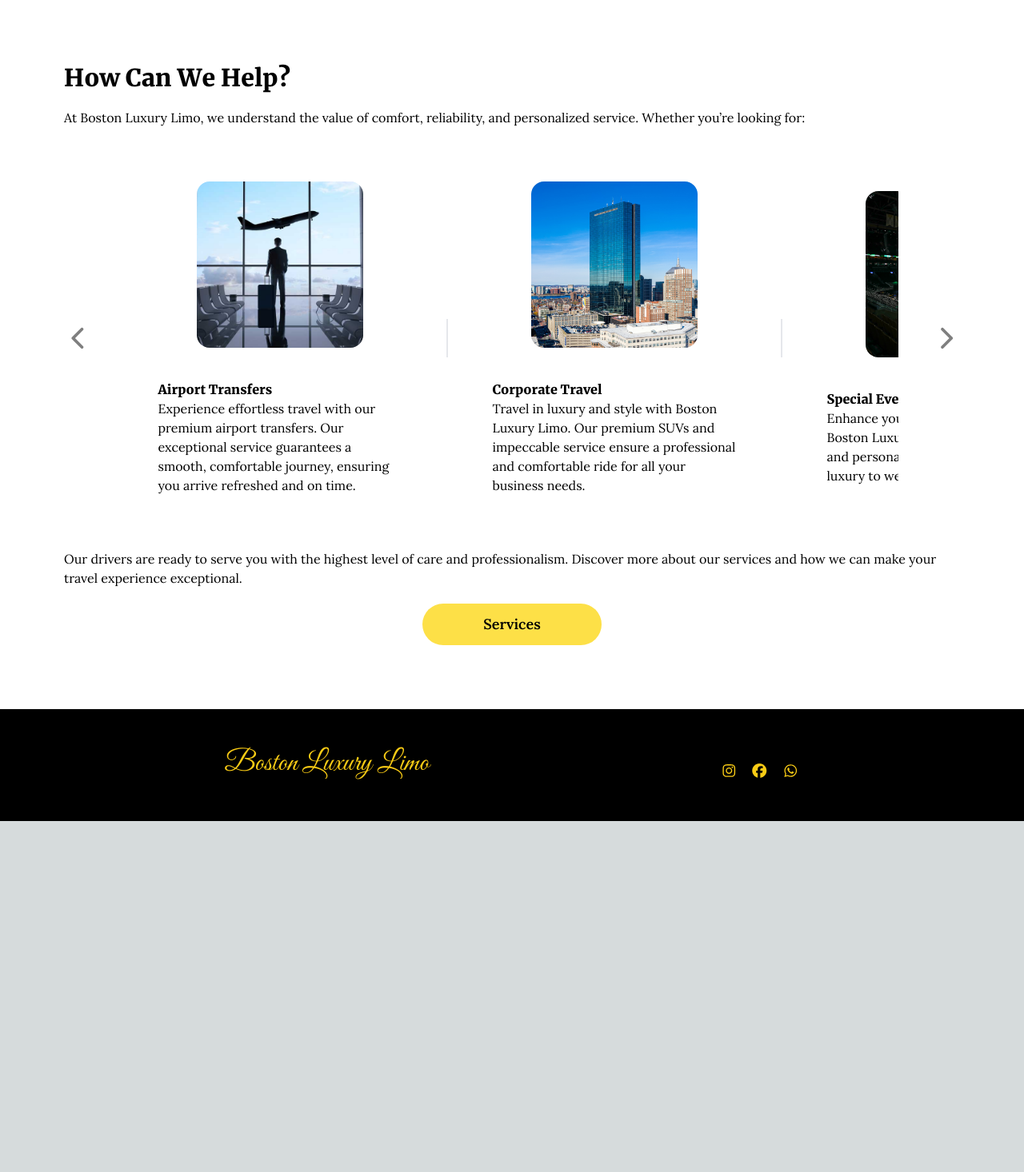
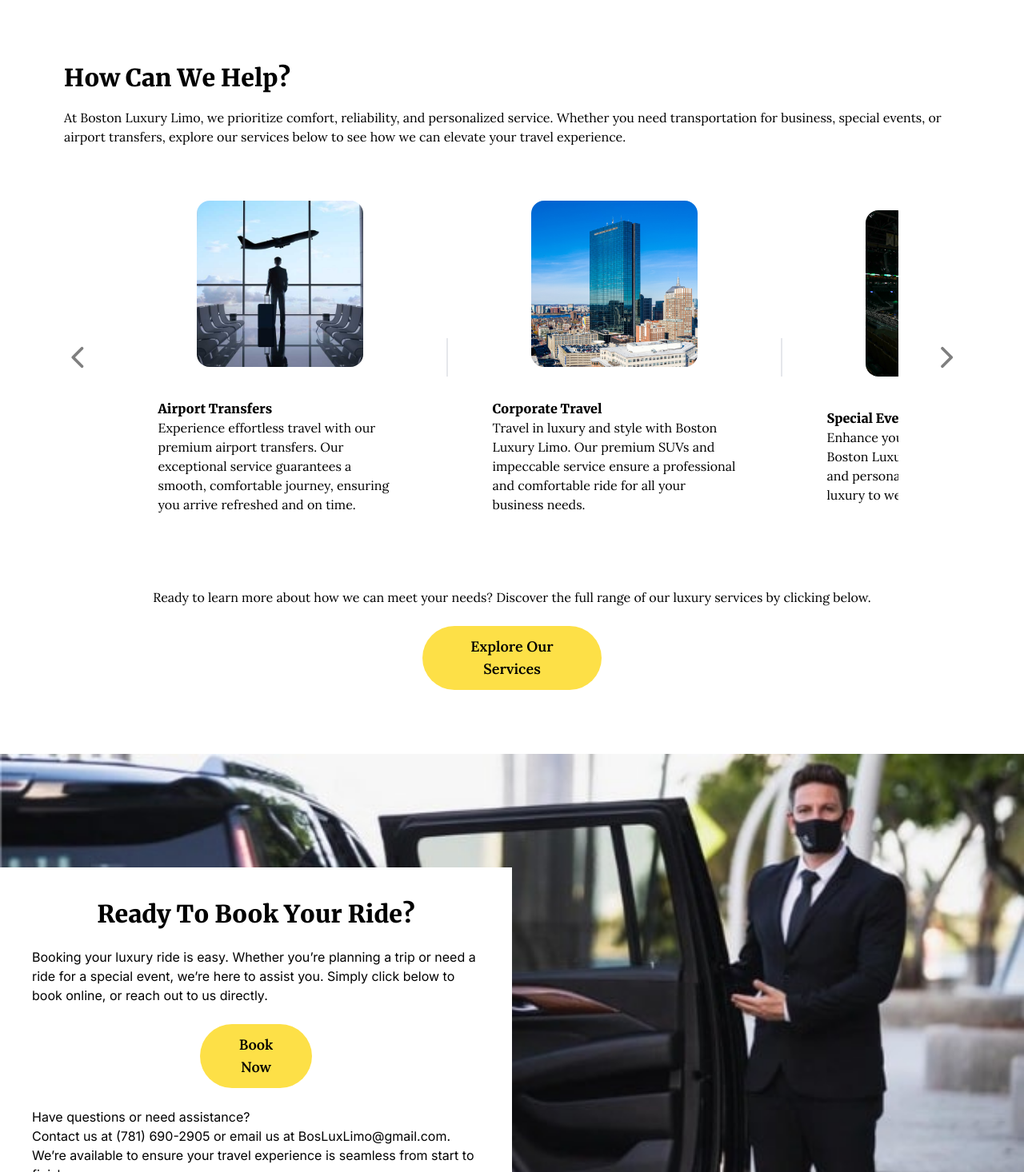
Before and after one commit to asougrati/Boston-Luxury-Limo, a Next.js app in the folder boston-limo-website/: page / in a window 1280 px wide. Shown: the part 1264-2730 px from the top of the page at 80% size. Before the commit the page ends 2291 px from the top, so only its background shows below. Built offline with nearby package versions, Linux system fonts and the light colour scheme.

Commit message:
Changes on my personal laptop

```diff
--- a/boston-limo-website/app/globals.css
+++ b/boston-limo-website/app/globals.css
@@ -45,7 +45,7 @@
   src: url('/fonts/Lora/Lora-VariableFont_wght.ttf') format('truetype'),
        url('/fonts/Lora/Lora-Italic-VariableFont_wght.ttf') format('truetype');
   font-weight: 600;
-  font-style: medium;
+  font-style: normal;
 }
 
 @font-face {
--- a/boston-limo-website/app/page.js
+++ b/boston-limo-website/app/page.js
@@ -68,7 +68,9 @@
       </section>
       <section className='m-20 flex flex-col justify-between max-h-full space-y-5 text-black'>
         <h2 className='text-3xl font-merriweather'>How Can We Help?</h2>
-        <p className='font-lora pb-5'>At Boston Luxury Limo, we understand the value of comfort, reliability, and personalized service. Whether you’re looking for:</p>
+        <p className='font-lora pb-5'>At Boston Luxury Limo, we prioritize comfort, reliability, and personalized service.
+        Whether you need transportation for business, special events, or airport transfers,
+        explore our services below to see how we can elevate your travel experience.</p>
         <div className='flex flex-row items-center justify-center font-lora w-full space-x-10 pb-5'>
           <div className=''>
             <button className='text-3xl opacity-50 hover:opacity-100' onClick={slideLeft}><FontAwesomeIcon icon={faChevronLeft} /></button>
@@ -103,12 +105,30 @@
           <button className='text-3xl opacity-50 hover:opacity-100' onClick={slideRight}><FontAwesomeIcon icon={faChevronRight} /></button>
           </div>
         </div>
-        <p className='font-lora'>Our drivers are ready to serve you with the highest level of care and professionalism.
-        Discover more about our services and how we can make your travel experience exceptional.</p>
-        <div className='flex justify-center items-center w-full'>
-          <button className = "bg-yellow-300 rounded-full text-black py-3 px-9 font-lora text-lg font-semibold hover:bg-yellow-400 w-1/5">Services</button>
+        <div className='flex justify-center items-center w-full flex-col'>
+        <p className='font-lora p-6'>Ready to learn more about how we can meet your needs?
+        Discover the full range of our luxury services by clicking below.</p>
+          <button className = "bg-yellow-300 rounded-full text-black py-3 px-7 font-lora text-lg font-semibold hover:bg-yellow-400 w-1/5">Explore Our Services</button>
         </div>
       </section>
+      <section className='relative flex justify-center max-h-full space-y-5 text-black flex-col'>
+        <img className='size-full'src='/images/limo-service.jpg'></img>
+        <div className='absolute bg-white w-1/2 h-auto p-10 items-center flex justify-between flex-col space-y-6'>
+          <h2 className='text-3xl font-merriweather'>Ready To Book Your Ride?</h2>
+          <p>Booking your luxury ride is easy. Whether you’re planning a trip or need a ride for a special event, we’re here to assist you.
+            Simply click below to book online, or reach out to us directly.</p>
+          <button className = "bg-yellow-300 rounded-full text-black py-3 px-7 font-lora text-lg font-semibold hover:bg-yellow-400 w-1/4">Book Now</button>
+          <p>Have questions or need assistance?<br/> Contact us at (781) 690-2905 or email us at BosLuxLimo@gmail.com. <br/>
+            We’re available to ensure your travel experience is seamless from start to finish.</p>
+        </div>
+
+
+      </section>
+
+
+
+
+
      <footer className="bg-black flex justify-center space-x-10 p-5 px-20 py-10">
       <p className="col-span-5 text-4xl p-2 text-yellow-400 font-vibes" href='.'>Boston Luxury Limo</p>
       <div className="flex flex-col justify-between text-xs items-center">
```
Also changed, not shown: boston-limo-website/public/images/limo-service.jpg (added).
